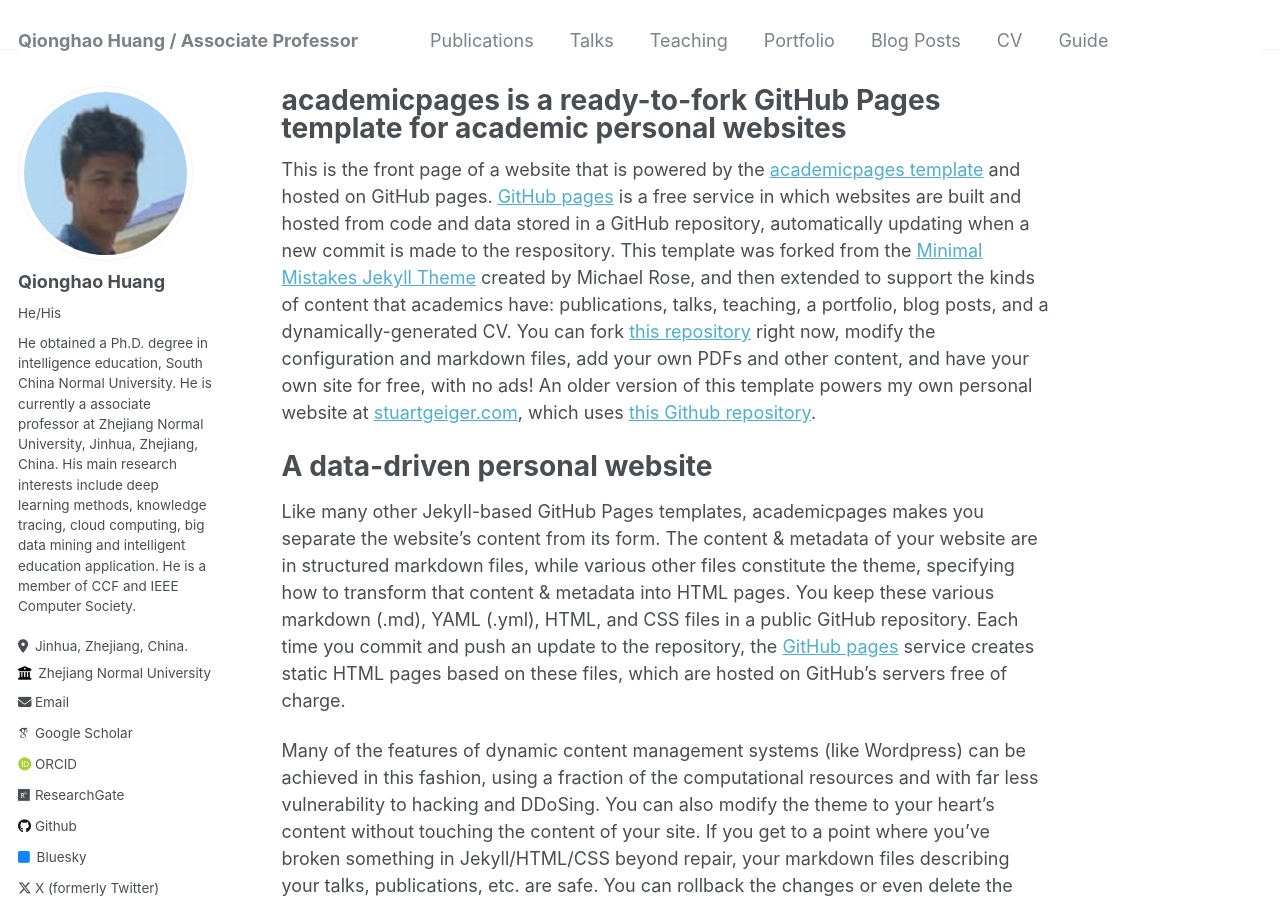
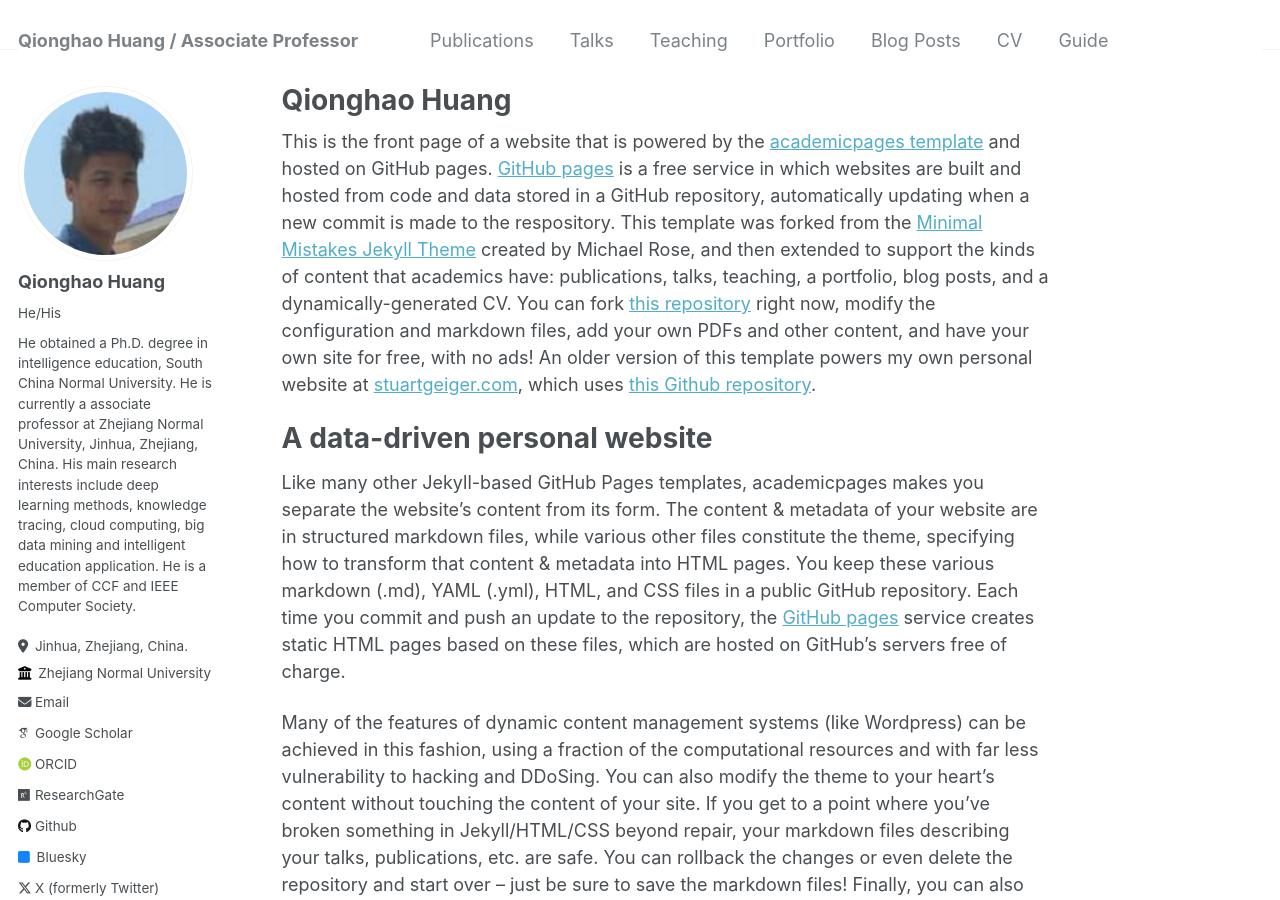
Before and after one commit to qhhuang-ai/qhhuang-ai.github.io, a Jekyll site: the page built from _pages/about.md, in a window 1280 px wide and 900 px high. Built offline with Jekyll 4.4.1, drawn with Linux system fonts in a browser that asks for light colours; some web fonts are replaced.

```diff
--- a/_pages/about.md
+++ b/_pages/about.md
@@ -1,6 +1,6 @@
 ---
 permalink: /
-title: "academicpages is a ready-to-fork GitHub Pages template for academic personal websites"
+title: "Qionghao Huang"
 author_profile: true
 redirect_from:
   - /about/
```
